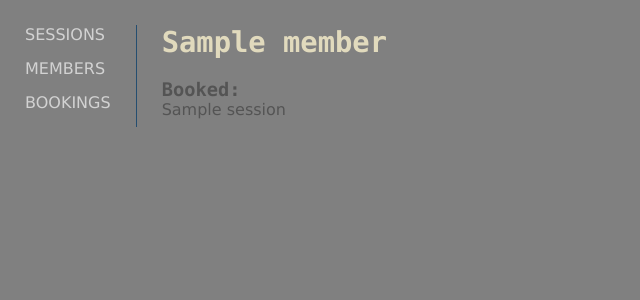
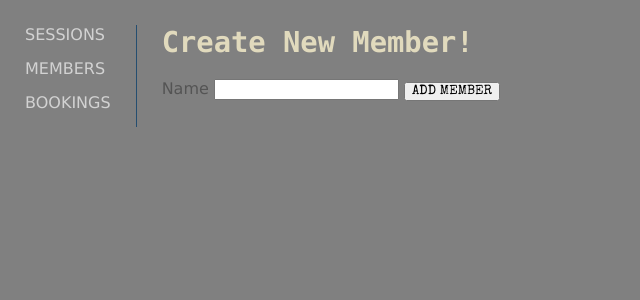
Before and after one commit to PaulMHamill/Gym_App, a Flask app: page /member/new in a window 1280 px wide. Shown: the top 300 px of the page, without its empty margins (0-640 px from the left). Run offline with Flask 2, Linux system fonts and the light colour scheme; a database or web service that is not in the repository returns one stand-in record (values such as "Sample title"); some libraries are stand-ins or nearby versions.

Commit message:
New Member Fuction added

```diff
--- a/controllers/member_controller.py
+++ b/controllers/member_controller.py
@@ -15,3 +15,20 @@ def show(id):
     member = member_repository.select(id)
     sessions = member_repository.session(member)
     return render_template("member/show.html", member=member, sessions=sessions)
+
+@members_blueprint.route("/member/new", methods=['GET'])
+def new_member():
+    members = member_repository.select_all()
+    return render_template("member/new.html", members = members)
+
+@members_blueprint.route("/member",  methods=['POST'])
+def create_member():
+    member_id = request.form['member_id']
+    member = member_repository.select(member_id)
+    member_repository.save(member)
+    return redirect('/member')
+
+@members_blueprint.route("/member/<id>/delete", methods=['POST'])
+def delete_member(id):
+    member_repository.delete(id)
+    return redirect('/member')
--- a/templates/member/index.html
+++ b/templates/member/index.html
@@ -14,4 +14,8 @@
   </tr>
   {% endfor %}
 </table>
+
+<p class="btn--wrapper">
+    <a class="btn btn--action" href="/member/new">New member</a>
+  </p>
 {% endblock %}
--- /dev/null
+++ b/templates/member/new.html
@@ -0,0 +1,13 @@
+{% extends "base.html" %}
+
+{% block content %}
+    <h1>Create New Member!</h1>
+
+    <form action="/member/new" method="post">
+      <label for="name">Name</label>
+      <input type="text" name="name" id="name">
+      <input type="submit" value="Add Member">
+    </form>
+
+
+{% endblock %}
```
